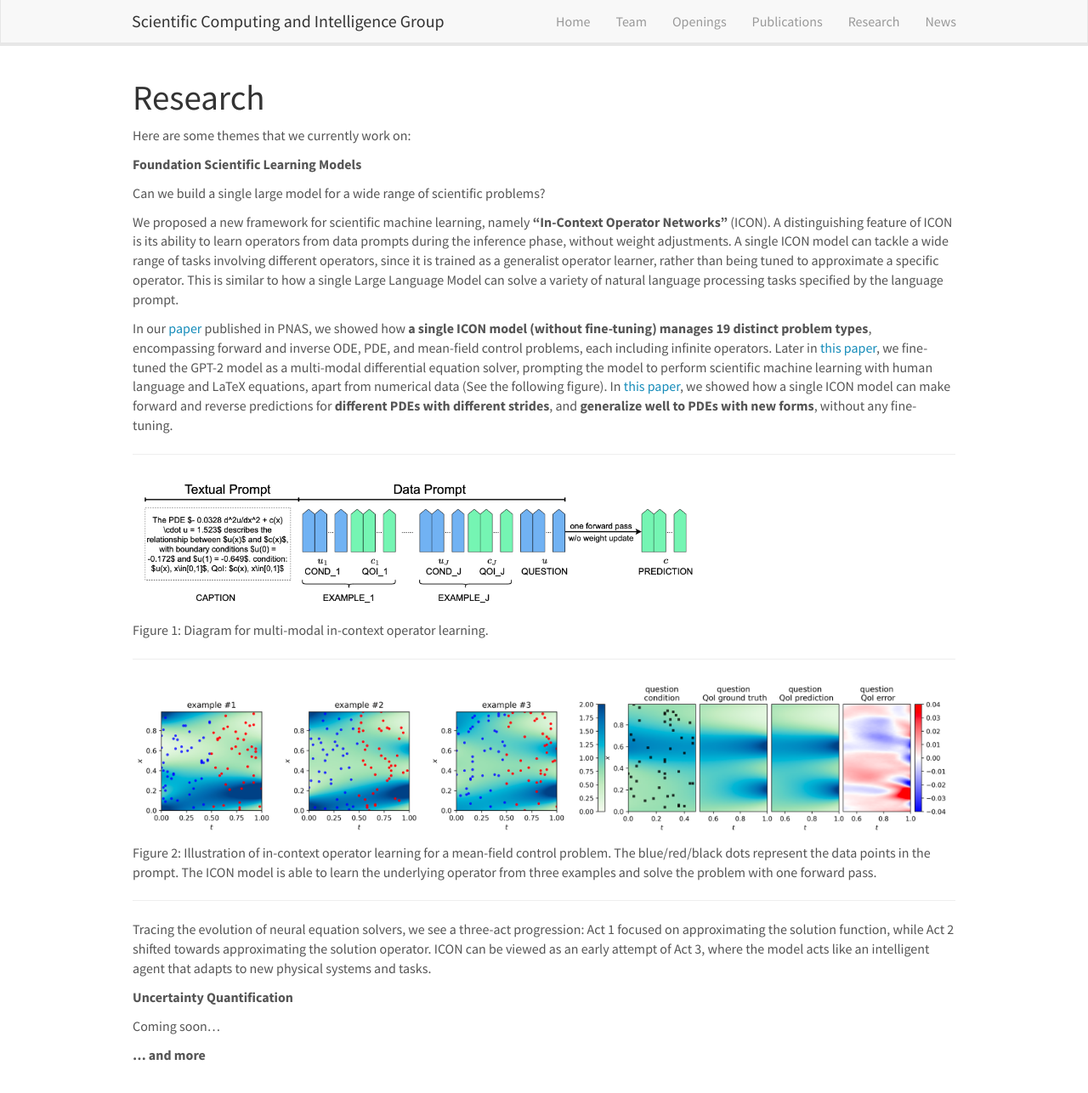
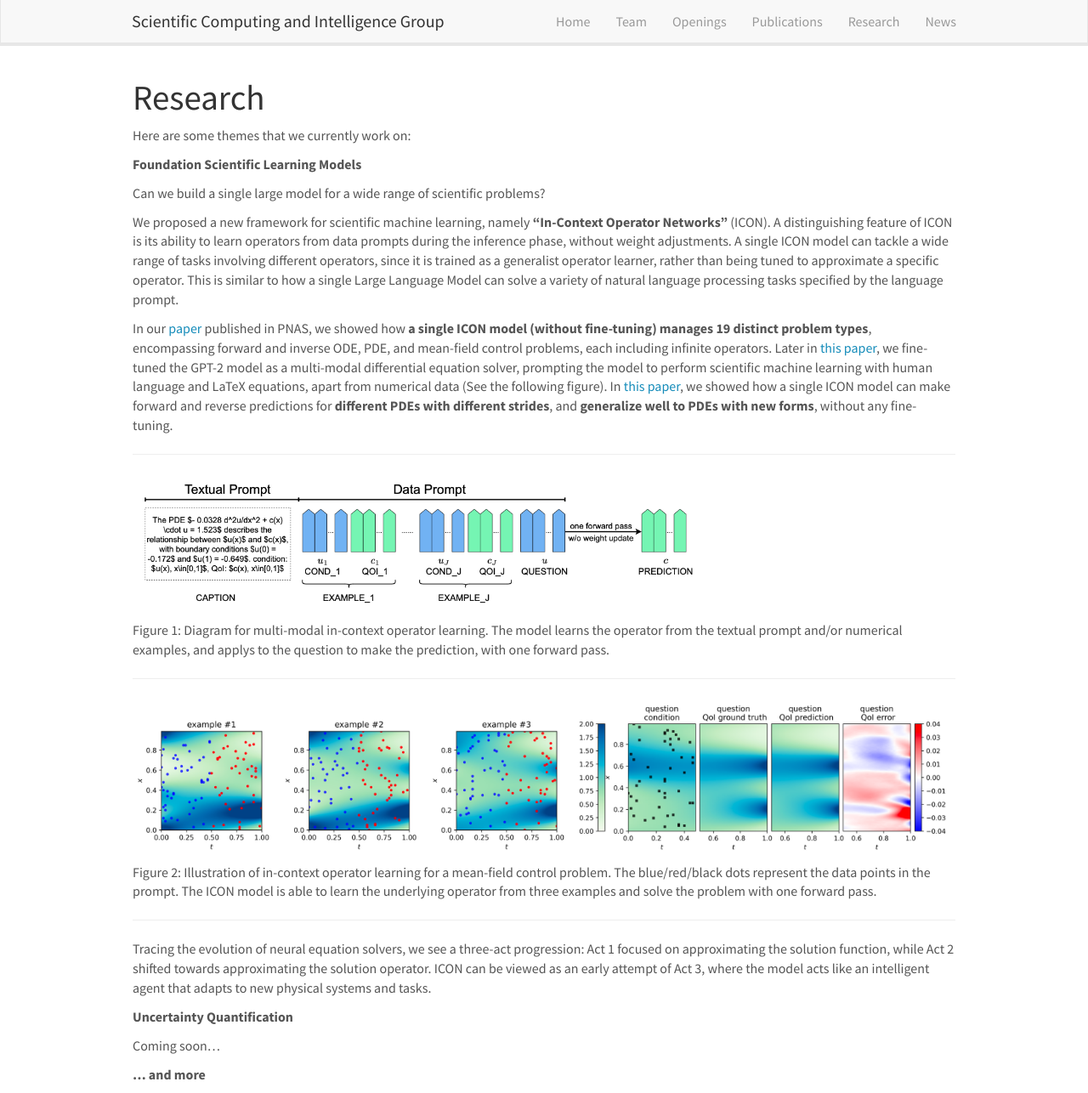
Before and after one commit to scaling-group/scaling-group.github.io, a Jekyll site: the page built from _pages/research.md, in a window 1280 px wide and 1286 px high. Shown: the whole window at 85% size. Built offline with Jekyll 4.4.1, drawn with Linux system fonts in a browser that asks for light colours.

Commit message:
Update research.md with additional details on multi-modal in-context operator learning

```diff
--- a/_pages/research.md
+++ b/_pages/research.md
@@ -22,7 +22,7 @@ In our [paper](https://www.pnas.org/doi/10.1073/pnas.2310142120) published in PN
 ---
 ![]({{ site.url }}{{ site.baseurl }}/images/papers/icon-multi-modal.png){: style="width: 70%; float: center; margin: 0px"}
 
-Figure 1: Diagram for multi-modal in-context operator learning.
+Figure 1: Diagram for multi-modal in-context operator learning. The model learns the operator from the textual prompt and/or numerical examples, and applys to the question to make the prediction, with one forward pass.
 
 ---
 ![]({{ site.url }}{{ site.baseurl }}/images/papers/icon-mfg.png){: style="width: 100%; float: center; margin: 0px"}
```
Also changed, not shown: 1 other file.
